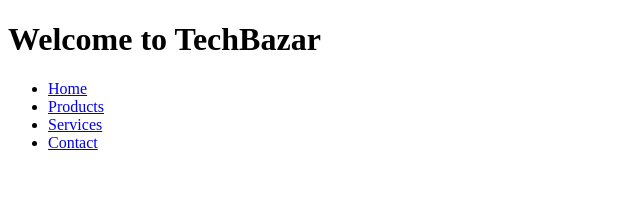
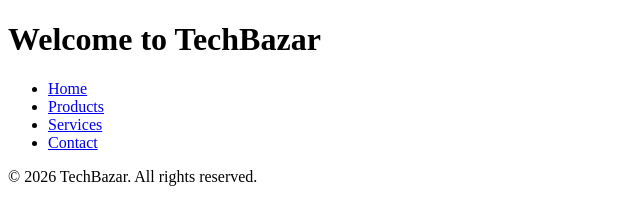
Before and after one commit to mahmud6p/TechBazar, a plain HTML site: page index.html in a window 1280 px wide. Shown: the whole page, without its empty margins (0-640 px from the left). Drawn offline with Linux system fonts and the light colour scheme.

Commit message:
Add footer section to homepage

```diff
--- a/index.html
+++ b/index.html
@@ -20,3 +20,7 @@
     </ul>
   </nav>
 </body>
+<!-- index.html -->
+<footer>
+  <p>&copy; 2026 TechBazar. All rights reserved.</p>
+</footer>
```
